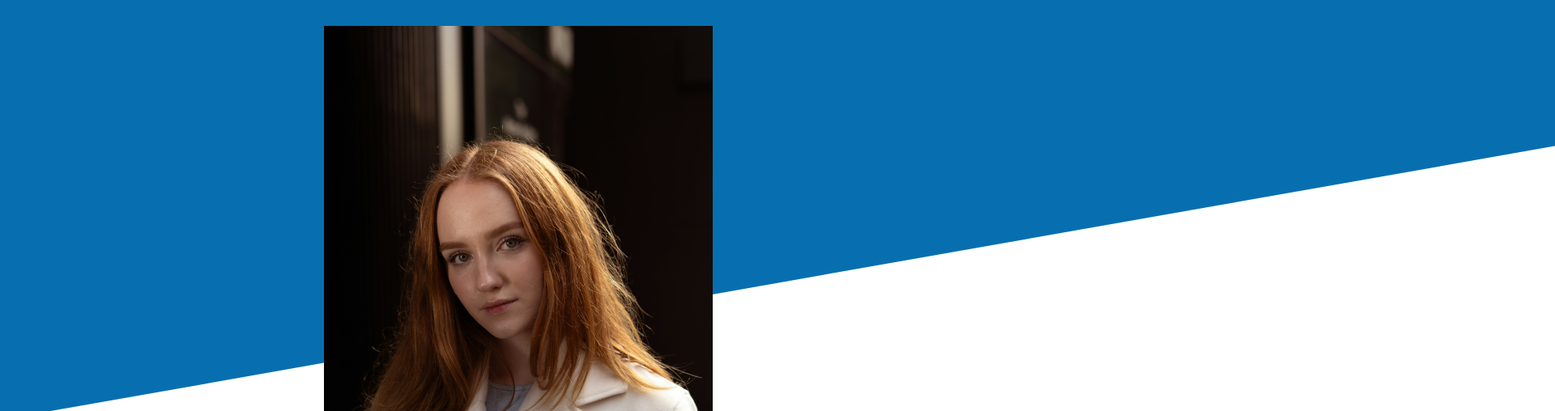
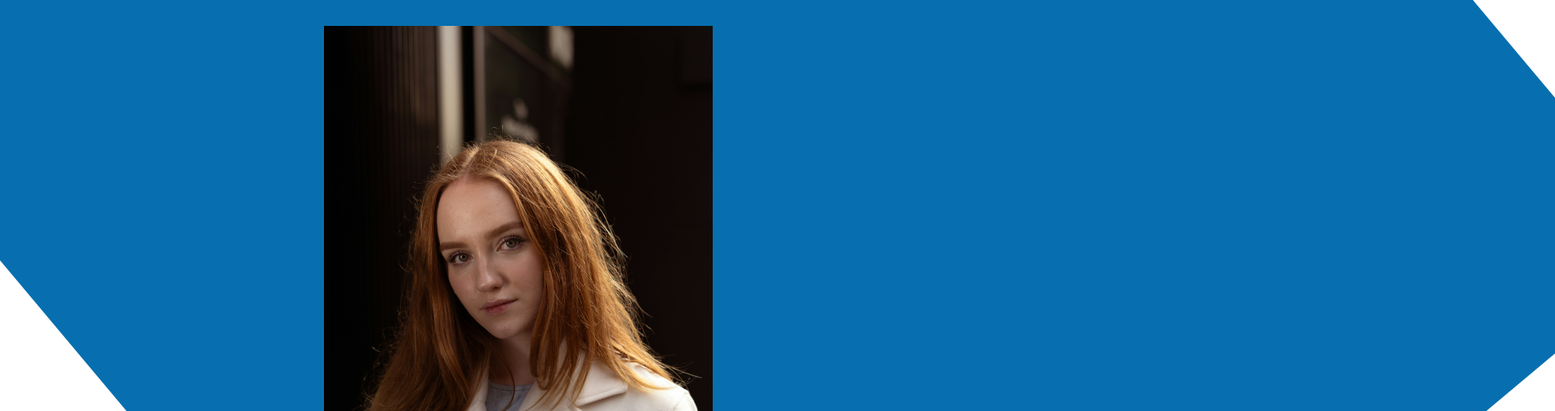
Before and after one commit to danilocasim/portfolio, a website built with webpack: page src/template/index.html in a window 1280 px wide. Shown: the top 508 px of the page at 81% size, 1920 px wide, since content can reach past the window. Built offline with nearby package versions, Linux system fonts and the light colour scheme.

```diff
--- a/src/css/style.css
+++ b/src/css/style.css
@@ -11,6 +11,7 @@
 
 body {
   font-family: "Montserrat", system-ui, sans-serif;
+  overflow-x: hidden;
 }
 
 header {
@@ -34,13 +35,14 @@
 
 .bg {
   position: absolute;
-  top: -50%;
+  top: -70%;
+  object-fit: cover;
   background-color: rgb(7, 111, 175);
   height: 100%;
-  width: 1000vw;
+  width: 100%;
+  transform: scale(2) rotateZ(50deg);
+
   z-index: -1;
-
-  transform: rotateZ(-10deg);
 }
 
 .profile {
```
